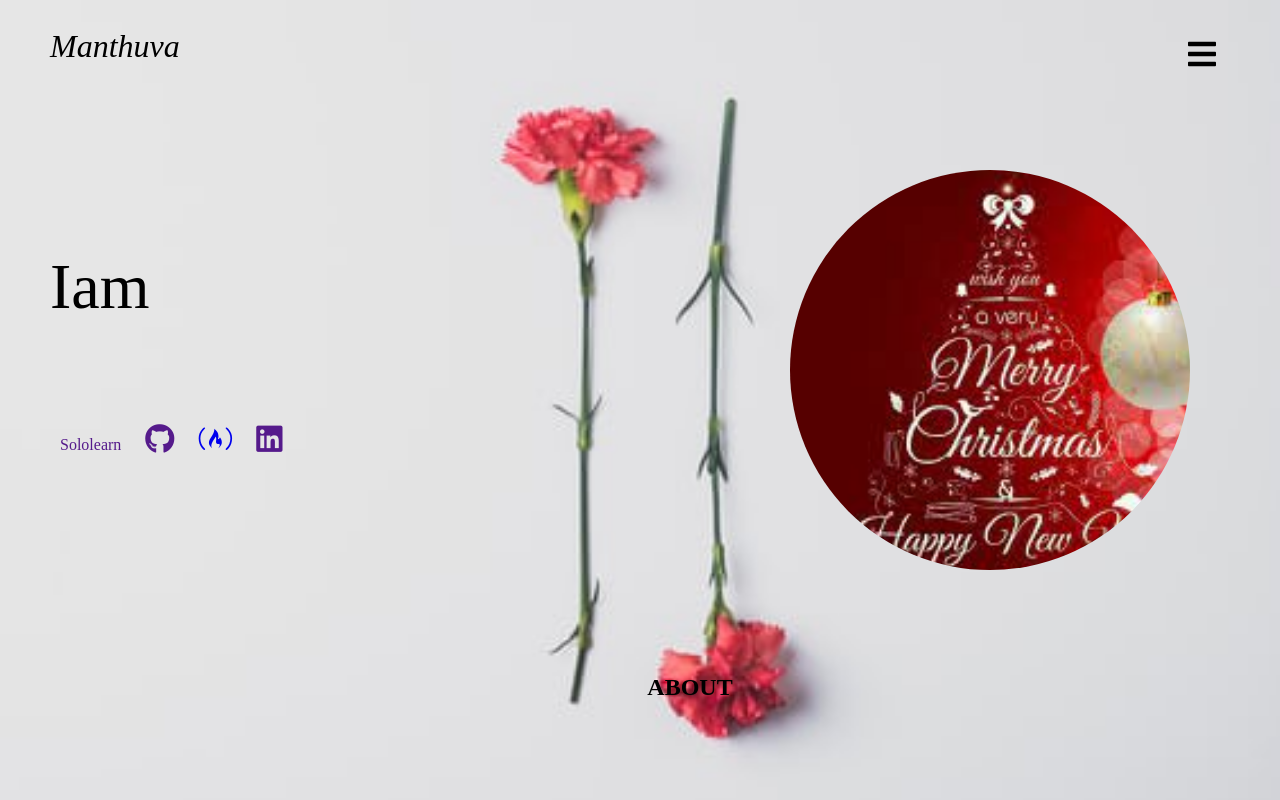
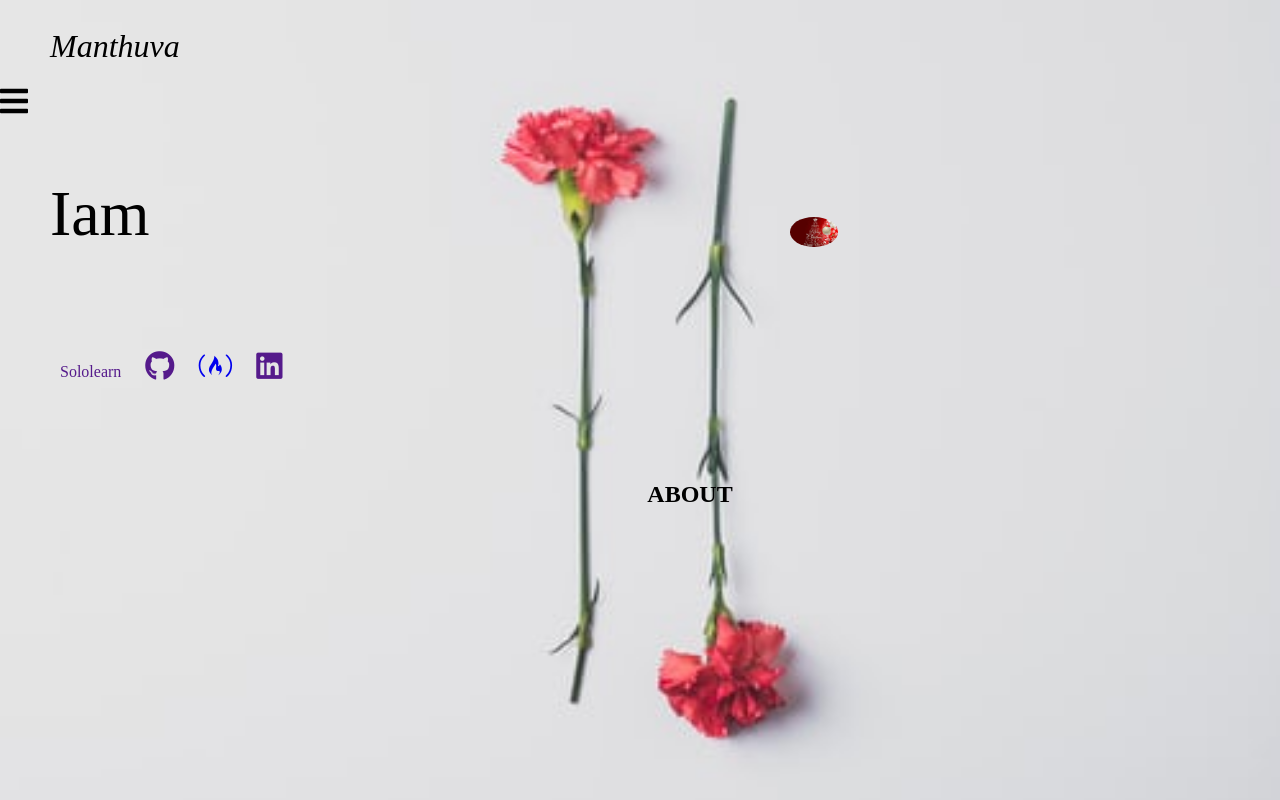
Before and after one commit to tuvaman/portfolio, a Django app: template templates/index.html in a window 1280 px wide. Run offline with Django 3.2, Linux system fonts and the light colour scheme; the template is opened without the code that fills it, so the values that code supplies are empty; some libraries are stand-ins or nearby versions.

Commit message:
Update index.css

```diff
--- a/static/index.css
+++ b/static/index.css
@@ -24,8 +24,8 @@
 }
 
 .intro .img .pic  img{
-    height: 400px;
-    width: 400px;
+    height: 50%;
+    width: 50%;
     border-radius: 50%;
     margin-left: 50px;
     object-fit: cover;
@@ -38,8 +38,7 @@
     font-size: 30px;
 }
 
-.intro .img .pic  img:hover{
-    width: 450px;
+
 
 }
 header  {
```
